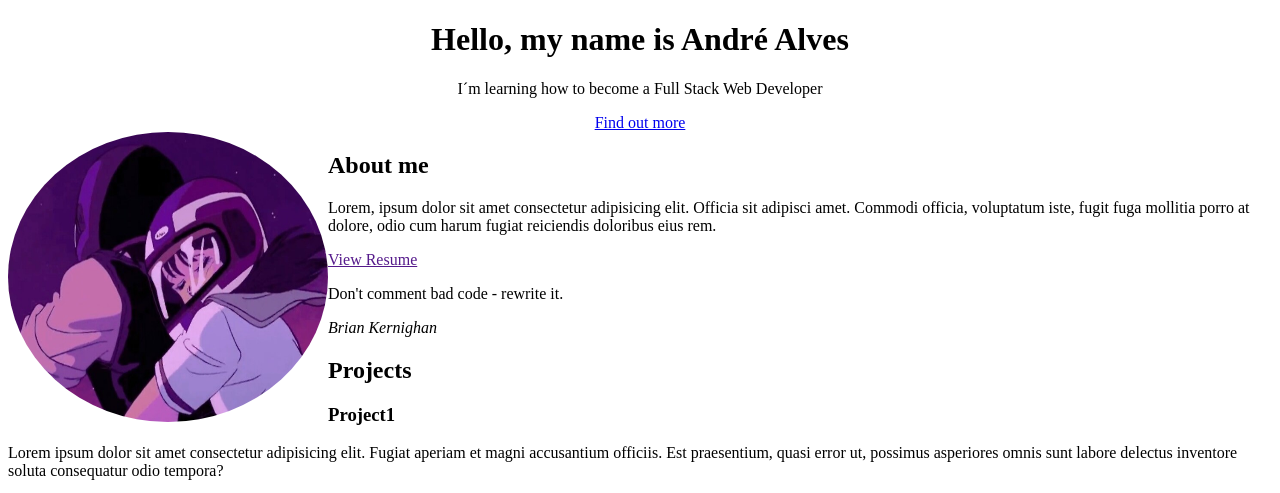
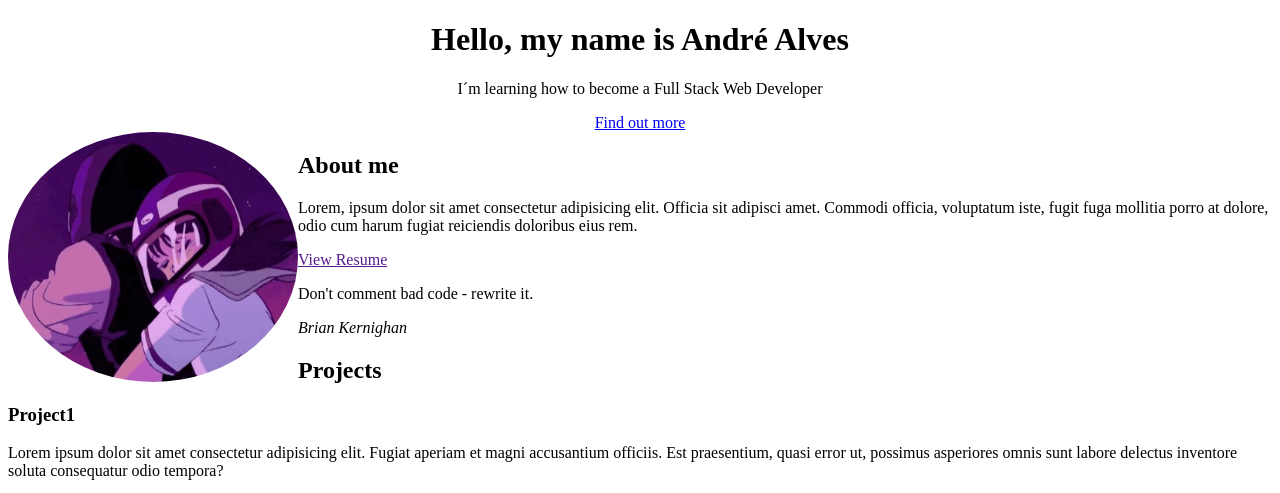
Before and after one commit to Pinotas/Portfolio-2.0, a plain HTML site: page index.html in a window 1280 px wide. Shown: the top 493 px of the page. Drawn offline with Linux system fonts and the light colour scheme.

Commit message:
update style.css

```diff
--- a/style.css
+++ b/style.css
@@ -6,4 +6,6 @@ header {
   margin: 0 auto;
   float: left;
   border-radius: 50%;
+  width: 290px;
+  height: 250px;
 }
```
